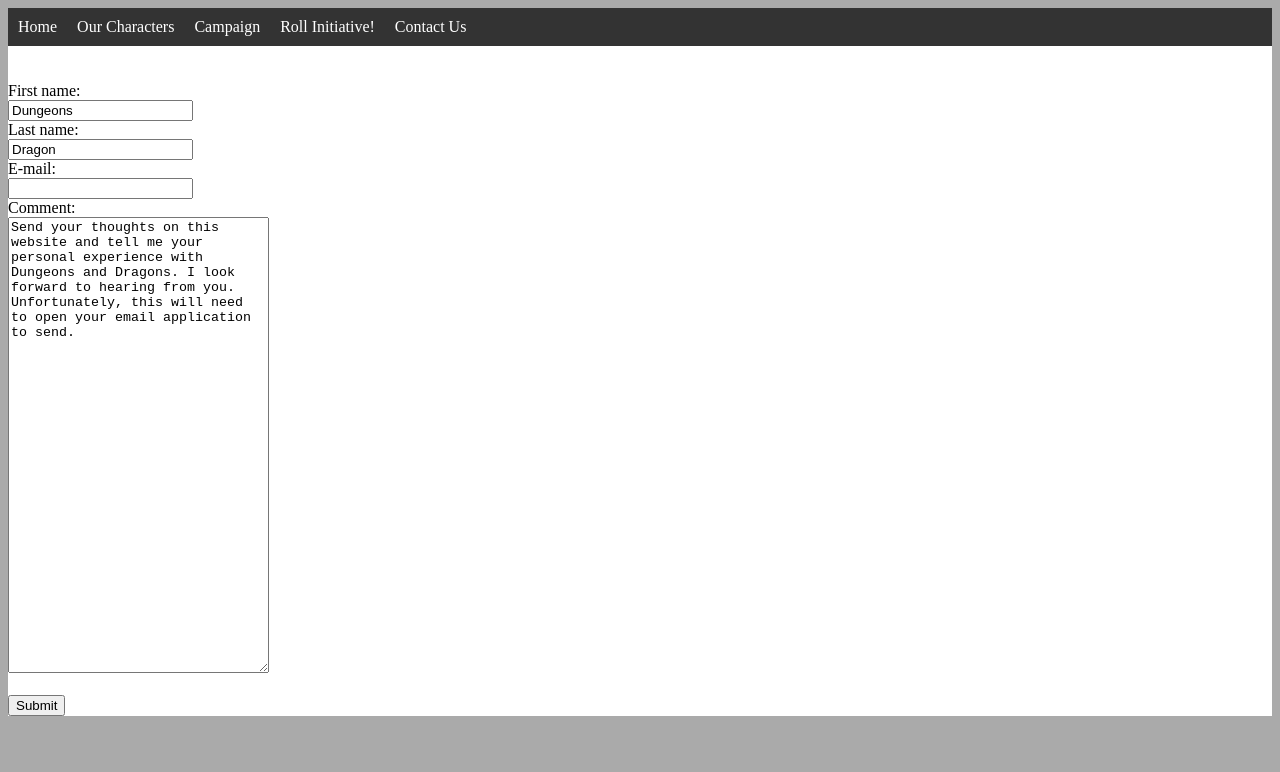
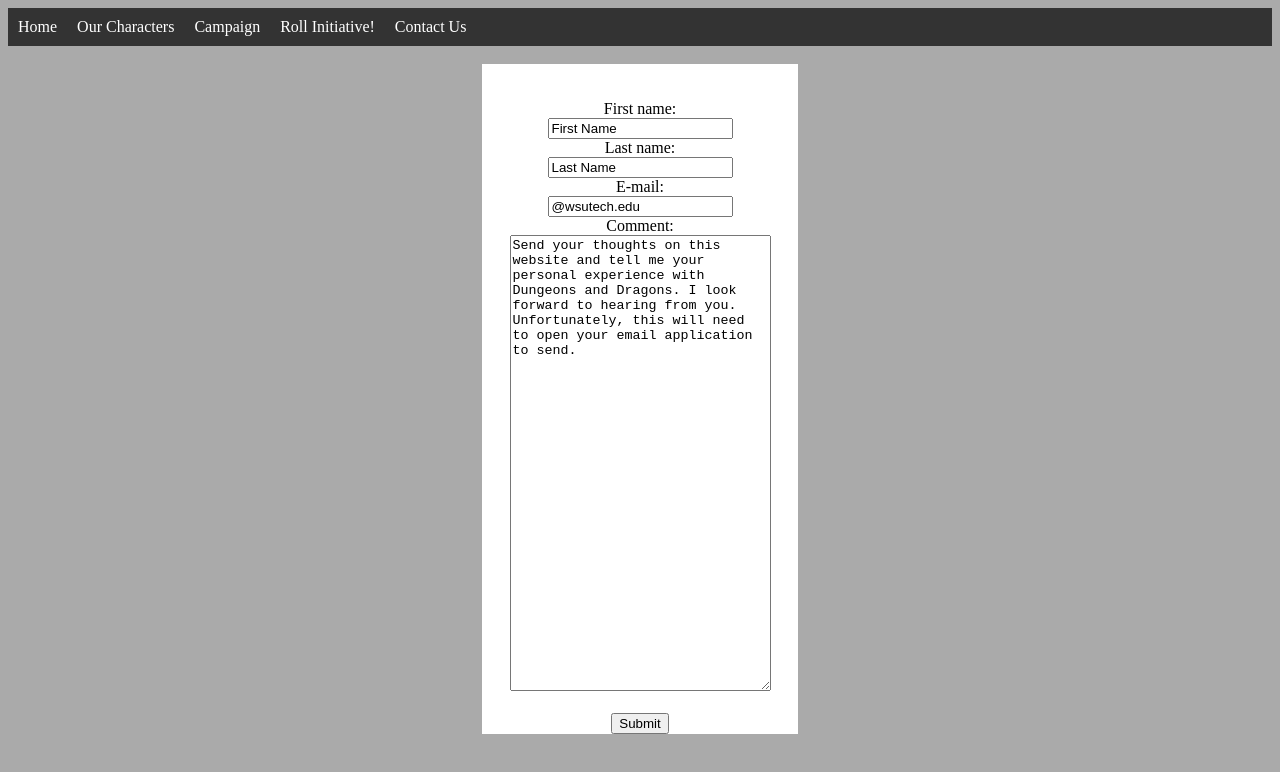
Before and after one commit to ldhookj/ldhookj.github.io, a plain HTML site: page contact.html in a window 1280 px wide. Drawn offline with Linux system fonts and the light colour scheme.

Commit message:
fixed contact

```diff
--- a/contact.html
+++ b/contact.html
@@ -28,18 +28,20 @@
                 </li>
             </ul>
         </nav>
-        <div>
+        <br>
+        <div class="contact" style="text-align: center;">
             <br>
-            <form action="mailto:lhook@wsutech.com" method="post" enctype="text/plain">
+            <!--Begin Mail Form-->
+            <form action="mailto:lhook@wsutech.edu" method="post" enctype="text/plain">
                 <br>First name:
                 <br>
-                <input type="text" name="firstname" value="Dungeons">
+                <input type="text" name="firstname" value="First Name">
                 <br> Last name:
                 <br>
-                <input type="text" name="lastname" value="Dragon">
+                <input type="text" name="lastname" value="Last Name">
                 <br> E-mail:
                 <br>
-                <input type="text" name="mail">
+                <input type="text" name="mail" value="@wsutech.edu">
                 <br> Comment:
                 <br>
                 <textarea name="message" rows="30" cols="30">Send your thoughts on this website and tell me your personal experience with Dungeons and Dragons. I look forward to hearing from you. Unfortunately, this will need to open your email application to send.</textarea>
@@ -47,6 +49,7 @@
                 <br>
                 <input type="submit" value="Submit">
             </form>
+            <!--Looked up how to be able to send an email without using the users email application but that requires PHP as you mentioned in the final requirements, but that needs to be installed and while I have the site hosted for my future use on my github at https://github.com/ldhookj/ldhookj.github.io, that doesn't offer PHP support.  I researched a way to do it with Java-script, but that required a server that had SMTP access and the zip version I'm submitting won't work and again neither does the Github Pages. -->
         </div>
     </body>
 
--- a/style.css
+++ b/style.css
@@ -33,6 +33,13 @@ img {
 /*layout for character page*/
 .character {
     float: left;
+    width: 25%;
+}
+
+/*layout for contact page*/
+.contact {
+    text-align: center;
+    margin: auto;
     width: 25%;
 }
 
```
